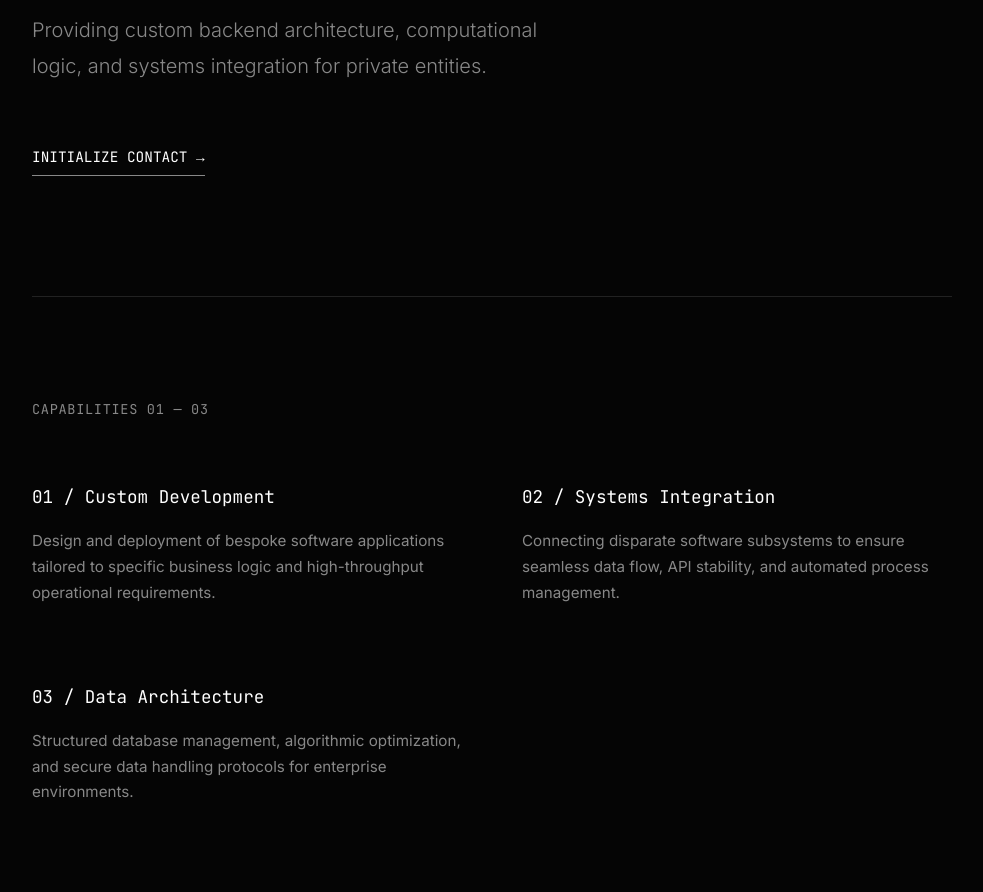
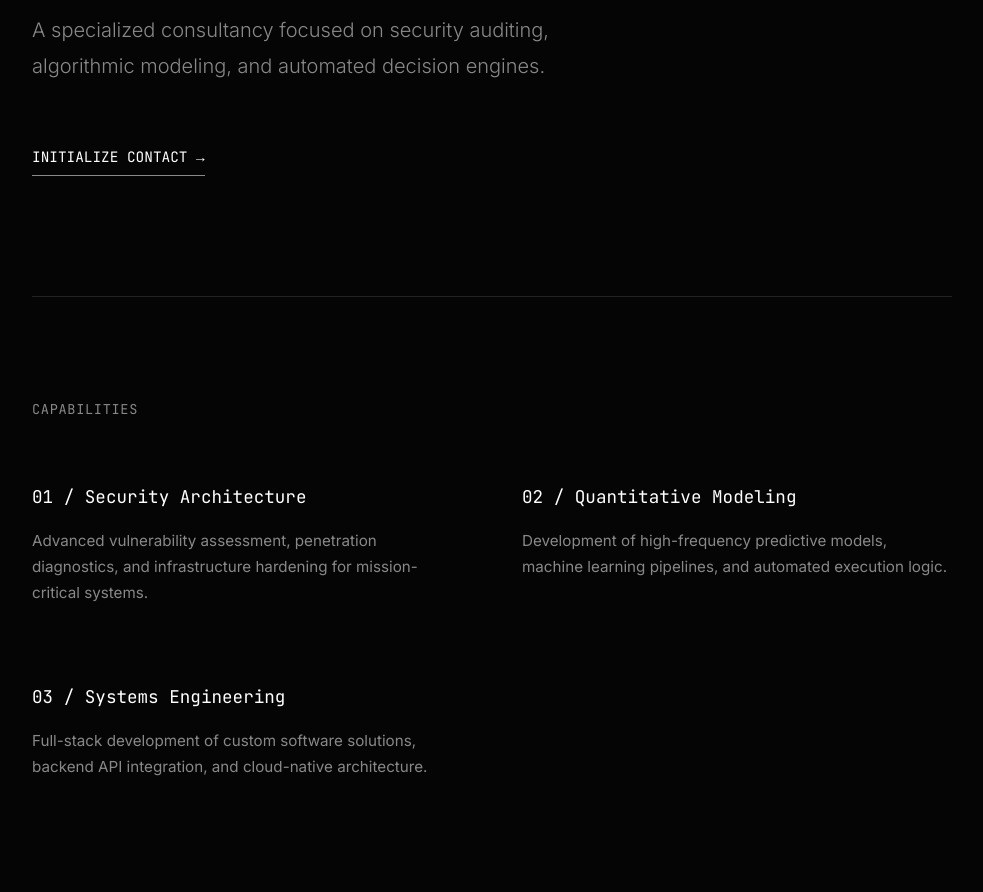
Before and after one commit to InstanceOneLLC/instaceonellc.github.io, a plain HTML site: page index.html in a window 1280 px wide. Shown: the part 411-1303 px from the top of the page, without its empty margins (148-1131 px from the left). Drawn offline with Linux system fonts and the light colour scheme.

Commit message:
Update index.html
version 3

```diff
--- a/index.html
+++ b/index.html
@@ -3,7 +3,7 @@
 <head>
     <meta charset="UTF-8">
     <meta name="viewport" content="width=device-width, initial-scale=1.0">
-    <title>Instance One | Custom Software Solutions</title>
+    <title>Instance One | Secure Intelligence</title>
     <link rel="preconnect" href="https://fonts.googleapis.com">
     <link rel="preconnect" href="https://fonts.gstatic.com" crossorigin>
     <link href="https://fonts.googleapis.com/css2?family=Inter:wght@300;400;600&family=JetBrains+Mono:wght@400&display=swap" rel="stylesheet">
@@ -11,11 +11,11 @@
     <style>
         :root {
             /* The "Expensive" Palette */
-            --bg-color: #050505;       /* True Black/Deep Void */
+            --bg-color: #050505;       /* True Black */
             --surface: #111111;        /* Subtle contrast */
-            --text-primary: #e0e0e0;   /* Soft White (never pure white) */
+            --text-primary: #e0e0e0;   /* Soft White */
             --text-secondary: #888888; /* Muted Grey */
-            --accent: #ffffff;         /* Stark White for impact */
+            --accent: #ffffff;         /* Stark White */
             --border: #222222;         /* Very subtle borders */
         }
 
@@ -28,10 +28,9 @@
             margin: 0;
             padding: 0;
             background-color: var(--bg-color);
-            -webkit-font-smoothing: antialiased; /* Crisp text on Mac */
+            -webkit-font-smoothing: antialiased;
         }
 
-        /* Typography Utilities */
         h1, h2, h3 { font-weight: 400; margin: 0; color: var(--accent); }
         p { color: var(--text-secondary); }
         .mono { font-family: 'JetBrains Mono', monospace; font-size: 0.85rem; letter-spacing: 0.05em; color: var(--text-secondary); text-transform: uppercase; }
@@ -40,10 +39,10 @@
             max-width: 1000px;
             margin: 0 auto;
             padding: 0 40px;
-            position: relative; /* For layout alignment */
+            position: relative;
         }
 
-        /* Header: Minimal & Technical */
+        /* Header */
         header {
             padding: 40px 0;
             border-bottom: 1px solid var(--border);
@@ -58,7 +57,7 @@
             letter-spacing: -1px;
         }
 
-        /* Hero: Massive, Silent, Impactful */
+        /* Hero: The Hybrid Security/Algo Angle */
         .hero {
             padding: 160px 0 120px 0;
         }
@@ -67,17 +66,17 @@
             line-height: 1.1;
             letter-spacing: -0.02em;
             margin-bottom: 30px;
-            background: linear-gradient(to right, #fff, #666);
+            background: linear-gradient(to right, #fff, #888);
             -webkit-background-clip: text;
             -webkit-text-fill-color: transparent;
         }
         .hero p {
             font-size: 1.25rem;
-            max-width: 550px;
+            max-width: 600px;
             font-weight: 300;
         }
 
-        /* The "Link" Button (No ugly rectangles) */
+        /* Button */
         .btn-link {
             display: inline-block;
             margin-top: 40px;
@@ -94,7 +93,7 @@
             opacity: 0.8;
         }
 
-        /* Services: The "Grid" Look */
+        /* Services Grid */
         .services {
             padding: 100px 0;
             border-top: 1px solid var(--border);
@@ -103,18 +102,15 @@
             margin-bottom: 60px;
             display: block;
         }
-
         .grid {
             display: grid;
             grid-template-columns: repeat(auto-fit, minmax(280px, 1fr));
             gap: 60px;
         }
-
         .card {
-            background: transparent; /* No boxy background */
-            padding: 0; /* Remove internal padding */
+            background: transparent;
+            padding: 0;
             border: none;
-            box-shadow: none;
         }
         .card h3 {
             font-size: 1.1rem;
@@ -126,7 +122,7 @@
             line-height: 1.7;
         }
 
-        /* Footer: Legal & Precise */
+        /* Footer */
         footer {
             padding: 80px 0 40px 0;
             border-top: 1px solid var(--border);
@@ -146,7 +142,6 @@
 
         .copyright { margin-top: 60px; opacity: 0.4; font-family: 'JetBrains Mono', monospace; font-size: 0.75rem; }
 
-        /* Mobile Adjustments */
         @media (max-width: 768px) {
             .hero h2 { font-size: 2.2rem; }
             .container { padding: 0 20px; }
@@ -160,30 +155,34 @@
     <div class="container">
         <header>
             <div class="logo">INSTANCE_ONE</div>
-            <div class="mono">Custom Software Solutions</div>
+            <div class="mono">Secure Intelligence</div>
         </header>
 
         <section class="hero">
-            <h2>Silent infrastructure<br>for complex data.</h2>
-            <p>Providing custom backend architecture, computational logic, and systems integration for private entities.</p>
+            <h2>Defensive structure<br>& predictive logic.</h2>
+            <p>A specialized consultancy focused on security auditing, algorithmic modeling, and automated decision engines.</p>
             <a href="mailto:info@instanceonellc.com" class="btn-link">INITIALIZE CONTACT &rarr;</a>
         </section>
 
         <section class="services">
-            <span class="mono section-label">Capabilities 01 — 03</span>
+            <span class="mono section-label">Capabilities</span>
             <div class="grid">
+
                 <div class="card">
-                    <h3>01 / Custom Development</h3>
-                    <p>Design and deployment of bespoke software applications tailored to specific business logic and high-throughput operational requirements.</p>
+                    <h3>01 / Security Architecture</h3>
+                    <p>Advanced vulnerability assessment, penetration diagnostics, and infrastructure hardening for mission-critical systems.</p>
                 </div>
+
                 <div class="card">
-                    <h3>02 / Systems Integration</h3>
-                    <p>Connecting disparate software subsystems to ensure seamless data flow, API stability, and automated process management.</p>
+                    <h3>02 / Quantitative Modeling</h3>
+                    <p>Development of high-frequency predictive models, machine learning pipelines, and automated execution logic.</p>
                 </div>
+
                 <div class="card">
-                    <h3>03 / Data Architecture</h3>
-                    <p>Structured database management, algorithmic optimization, and secure data handling protocols for enterprise environments.</p>
+                    <h3>03 / Systems Engineering</h3>
+                    <p>Full-stack development of custom software solutions, backend API integration, and cloud-native architecture.</p>
                 </div>
+
             </div>
         </section>
 
@@ -191,6 +190,7 @@
             <div class="footer-content">
                 <div class="footer-col">
                     <strong>Instance One, LLC</strong>
+                    Jupiter, Florida
                 </div>
                 <div class="footer-col">
                     <strong>Inquiries</strong>
```
